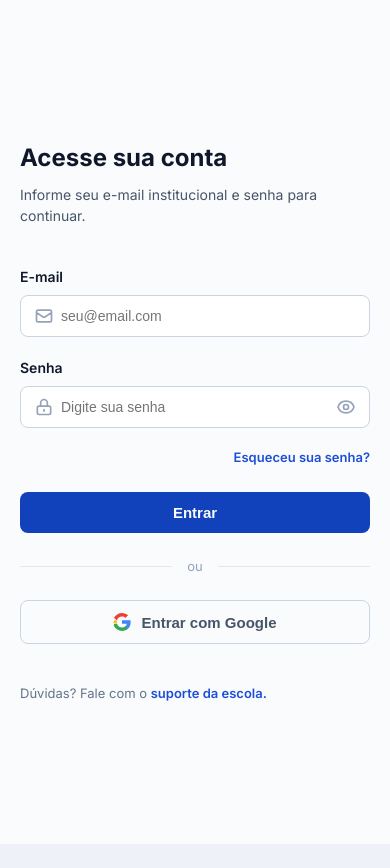
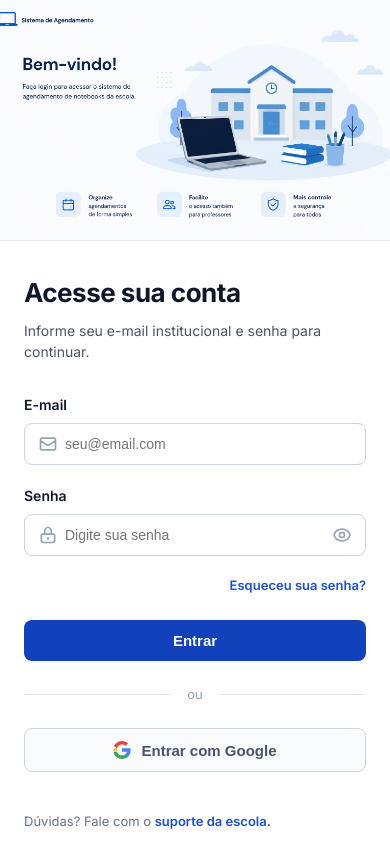
Before and after one commit to JoaoPedroLiraAmorim/Sistema-de-Reserva-Escolar, a plain HTML site: page index.html in a window 390 px wide. Before the commit the page ends 844 px from the top, so only its background shows below. Drawn offline with Linux system fonts and the light colour scheme.

Commit message:
refactor: nova imagem para tela de login, e campos de login ajustados

```diff
--- a/css/login.css
+++ b/css/login.css
@@ -1,12 +1,13 @@
 /* ==========================================================================
    Login CSS - Sistema de Reserva Escolar
-   Estrutura de Layout e Responsividade da Tela de Autenticação
+   Estrutura de Layout Fiel ao Mockup (Split-Screen com Fundo Branco)
    ========================================================================== */
 
 /* Regras específicas para o layout de login */
 body {
-    background-color: var(--color-bg-white);
-    overflow: hidden;
+    background-color: #ffffff;
+    overflow-x: hidden;
+    min-height: 100vh;
 }
 
 /* Container Principal Split-Screen */
@@ -14,67 +15,146 @@
     display: flex;
     width: 100vw;
     height: 100vh;
+    min-height: 100vh;
     overflow: hidden;
+    background-color: #ffffff;
 }
 
-/* Lado Esquerdo - Imagem Institucional / Hero */
+/* ---------------------------------------------------------
+   1. Lado Esquerdo (60% da tela) - Painel Visual / Imagem
+   --------------------------------------------------------- */
 .left-side {
-    width: 50vw; /* Exatamente metade da tela */
+    flex: 0 0 60%;
+    width: 60%;
     height: 100vh;
+    background-color: #ffffff;
+    display: flex;
+    align-items: center;
+    justify-content: center;
+    padding: 0;
+    overflow: hidden;
 }
 
 .left-side img.hero-image {
     width: 100%;
     height: 100%;
-    object-fit: cover; /* Preenche todo o espaço sem distorcer */
-    object-position: left center; /* Alinha a imagem no lado esquerdo */
+    max-width: none;
+    max-height: none;
+    object-fit: cover;
+    object-position: center center;
     display: block;
 }
 
-/* Lado Direito - Caixa do Formulário Centralizada */
+/* ---------------------------------------------------------
+   2. Lado Direito (40% da tela) - Formulário de Login
+   --------------------------------------------------------- */
 .right-side {
-    width: 50vw; /* Exatamente a outra metade da tela */
+    flex: 0 0 40%;
+    width: 40%;
     height: 100vh;
     display: flex;
-    justify-content: center; /* Centraliza horizontalmente */
-    align-items: center; /* Centraliza verticalmente */
-    background-color: var(--color-bg-white);
+    justify-content: center;
+    align-items: center;
+    background-color: #ffffff;
+    padding: 40px 60px;
+    overflow-y: auto;
+    border-left: 1px solid #e8ecf2;
 }
 
 .login-box {
     width: 100%;
-    max-width: 420px; /* Limite de largura para manter ergonomia */
-    padding: 20px;
+    max-width: 410px;
+    margin: auto 0;
+    display: flex;
+    flex-direction: column;
 }
 
 /* Cabeçalho do Login */
 .login-header h2 {
-    color: var(--color-text-primary);
-    font-size: 24px;
+    color: #0f172a;
+    font-size: 26px;
     font-weight: 700;
+    letter-spacing: -0.5px;
     margin-bottom: 8px;
 }
 
 .login-header p {
-    color: var(--color-text-secondary);
+    color: #475569;
     font-size: 14px;
-    margin-bottom: 40px;
+    margin-bottom: 32px;
     line-height: 1.5;
 }
 
+/* Ícone de alternar visualização de senha */
+.input-wrapper .icon-right {
+    cursor: pointer;
+    transition: color var(--transition-fast);
+}
+
+.input-wrapper .icon-right:hover {
+    color: var(--color-primary);
+}
+
 /* ---------------------------------------------------------
-   Responsividade (Telas menores / Mobile)
+   3. Responsividade
    --------------------------------------------------------- */
-@media (max-width: 900px) {
+/* Telas médias / Notebooks compactos (992px - 1200px) */
+@media (max-width: 1200px) {
+    .left-side {
+        flex: 0 0 55%;
+        width: 55%;
+        padding: 0;
+    }
+
+    .right-side {
+        flex: 0 0 45%;
+        width: 45%;
+        padding: 32px 36px;
+    }
+}
+
+/* Tablets (768px - 991px) */
+@media (max-width: 991px) {
+    .left-side {
+        flex: 0 0 50%;
+        width: 50%;
+        padding: 0;
+    }
+
+    .right-side {
+        flex: 0 0 50%;
+        width: 50%;
+        padding: 28px 24px;
+    }
+}
+
+/* Celulares / Telas Pequenas (até 768px) */
+@media (max-width: 768px) {
     .container {
         flex-direction: column;
+        height: auto;
+        min-height: 100vh;
+        overflow-y: auto;
     }
 
     .left-side {
-        display: none;
+        flex: none;
+        width: 100vw;
+        height: 240px;
+        padding: 0;
     }
 
     .right-side {
+        flex: 1;
         width: 100vw;
+        height: auto;
+        min-height: calc(100vh - 240px);
+        padding: 32px 24px 48px;
+        border-left: none;
+        border-top: 1px solid #e8ecf2;
+    }
+
+    .login-box {
+        max-width: 400px;
     }
 }
--- a/index.html
+++ b/index.html
@@ -15,12 +15,12 @@
 </head>
 <body>
     <div class="container">
-        <!-- Lado Esquerdo (Imagem grudada na esquerda) -->
+        <!-- Lado Esquerdo (60% Imagem) -->
         <div class="left-side">
-            <img src="imagens/tela_login_completa_alta_resolucao.png" alt="Sistema de Agendamento" class="hero-image" />
+            <img src="imagens/ChatGPT Image 31 de ago. de 2026, 21_40_12.png" alt="Sistema de Agendamento" class="hero-image" />
         </div>
 
-        <!-- Lado Direito (Login grudado na direita) -->
+        <!-- Lado Direito (40% Formulário de Login) -->
         <div class="right-side">
             <div class="login-box">
                 <div class="login-header">
@@ -28,7 +28,7 @@
                     <p>Informe seu e-mail institucional e senha para continuar.</p>
                 </div>
 
-                <form action="#">
+                <form action="pages/professor.html">
                     <!-- E-mail Input -->
                     <div class="form-group">
                         <label for="email">E-mail</label>
@@ -48,7 +48,7 @@
                                 <path stroke-linecap="round" stroke-linejoin="round" stroke-width="2" d="M12 15v2m-6 4h12a2 2 0 002-2v-6a2 2 0 00-2-2H6a2 2 0 00-2 2v6a2 2 0 002 2zm10-10V7a4 4 0 00-8 0v4h8z" />
                             </svg>
                             <input type="password" id="password" placeholder="Digite sua senha" required>
-                            <svg class="icon-right" xmlns="http://www.w3.org/2000/svg" fill="none" viewBox="0 0 24 24" stroke="currentColor">
+                            <svg class="icon-right" id="togglePassword" xmlns="http://www.w3.org/2000/svg" fill="none" viewBox="0 0 24 24" stroke="currentColor" title="Mostrar/Ocultar senha">
                                 <path stroke-linecap="round" stroke-linejoin="round" stroke-width="2" d="M15 12a3 3 0 11-6 0 3 3 0 016 0z" />
                                 <path stroke-linecap="round" stroke-linejoin="round" stroke-width="2" d="M2.458 12C3.732 7.943 7.523 5 12 5c4.478 0 8.268 2.943 9.542 7-1.274 4.057-5.064 7-9.542 7-4.477 0-8.268-2.943-9.542-7z" />
                             </svg>
@@ -78,5 +78,18 @@
             </div>
         </div>
     </div>
+
+    <script>
+        // Alternância de visibilidade da senha
+        const togglePassword = document.getElementById('togglePassword');
+        const passwordInput = document.getElementById('password');
+        if (togglePassword && passwordInput) {
+            togglePassword.addEventListener('click', () => {
+                const type = passwordInput.getAttribute('type') === 'password' ? 'text' : 'password';
+                passwordInput.setAttribute('type', type);
+                togglePassword.style.color = type === 'text' ? 'var(--color-primary)' : '';
+            });
+        }
+    </script>
 </body>
 </html>
```
Also changed, not shown: imagens/ChatGPT Image 31 de ago. de 2026, 21_40_12.png (added), imagens/tela_login_completa_alta_resolucao.png (deleted).
